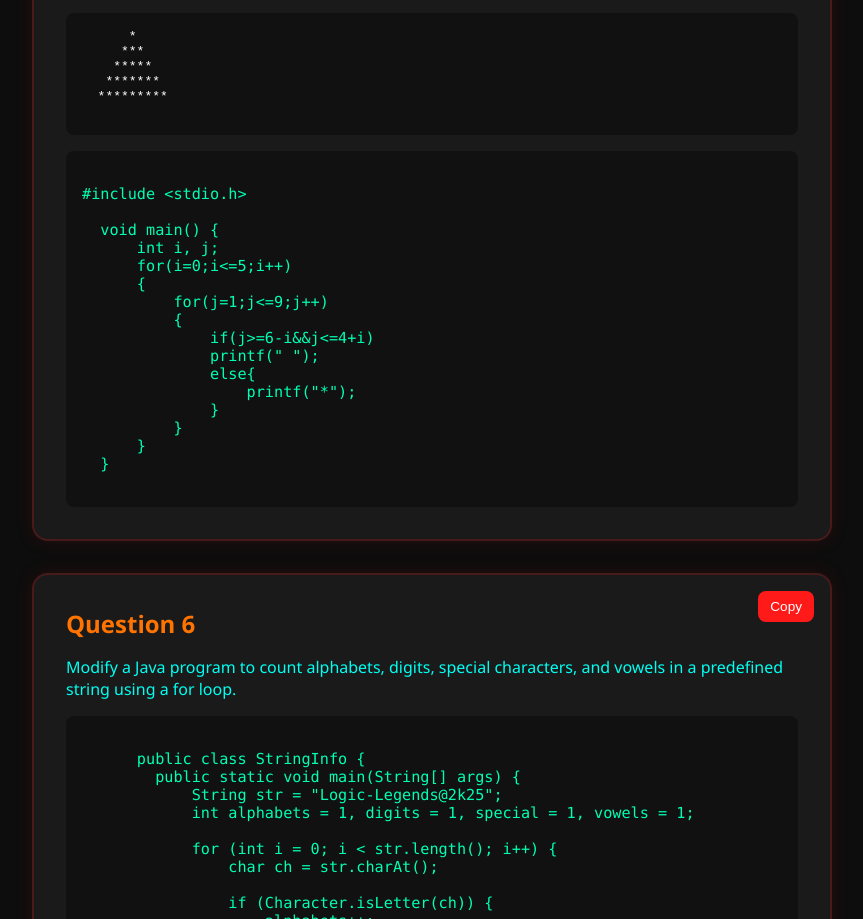
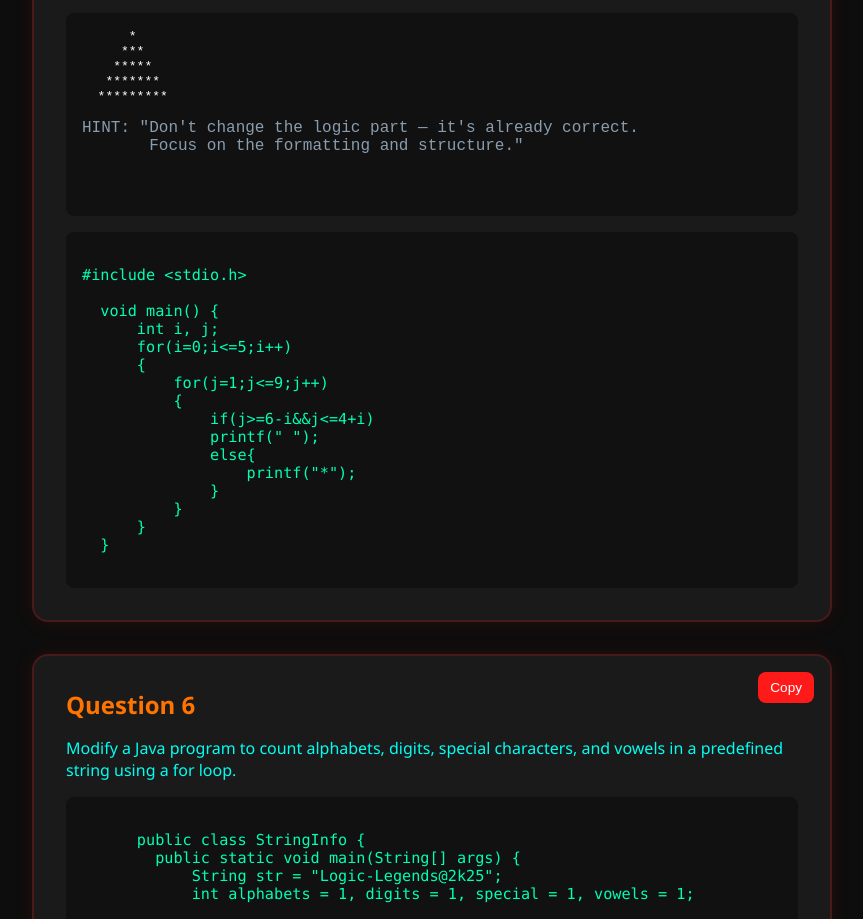
Before and after one commit to logic-legends2k25/Bit-Battle-R2, a plain HTML site: page index.html in a window 1280 px wide. Shown: the part 3861-4780 px from the top of the page, without its empty margins (208-1071 px from the left). Drawn offline with Linux system fonts and the light colour scheme.

Commit message:
Update index.html

```diff
--- a/index.html
+++ b/index.html
@@ -274,6 +274,8 @@ void main() {
     *****
    *******
   *********
+  <p style="color: rgb(138, 157, 174);">HINT: "Don't change the logic part — it's already correct. <br/>       Focus on the formatting and structure."</p>
+
     </pre>
     <button class="copy-btn" onclick="copyCode('code5')">Copy</button>
     <pre><code id="code5">
```
